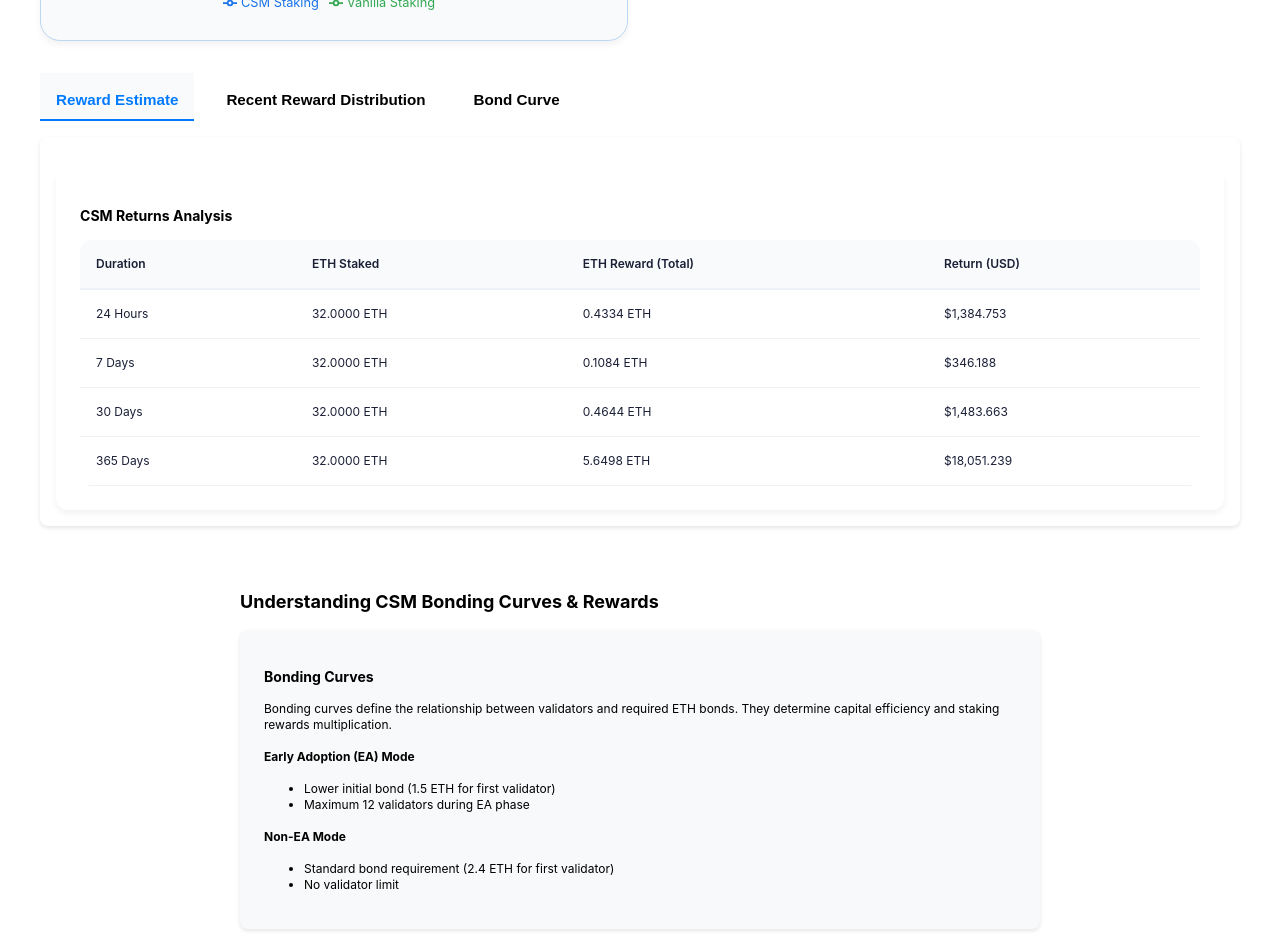
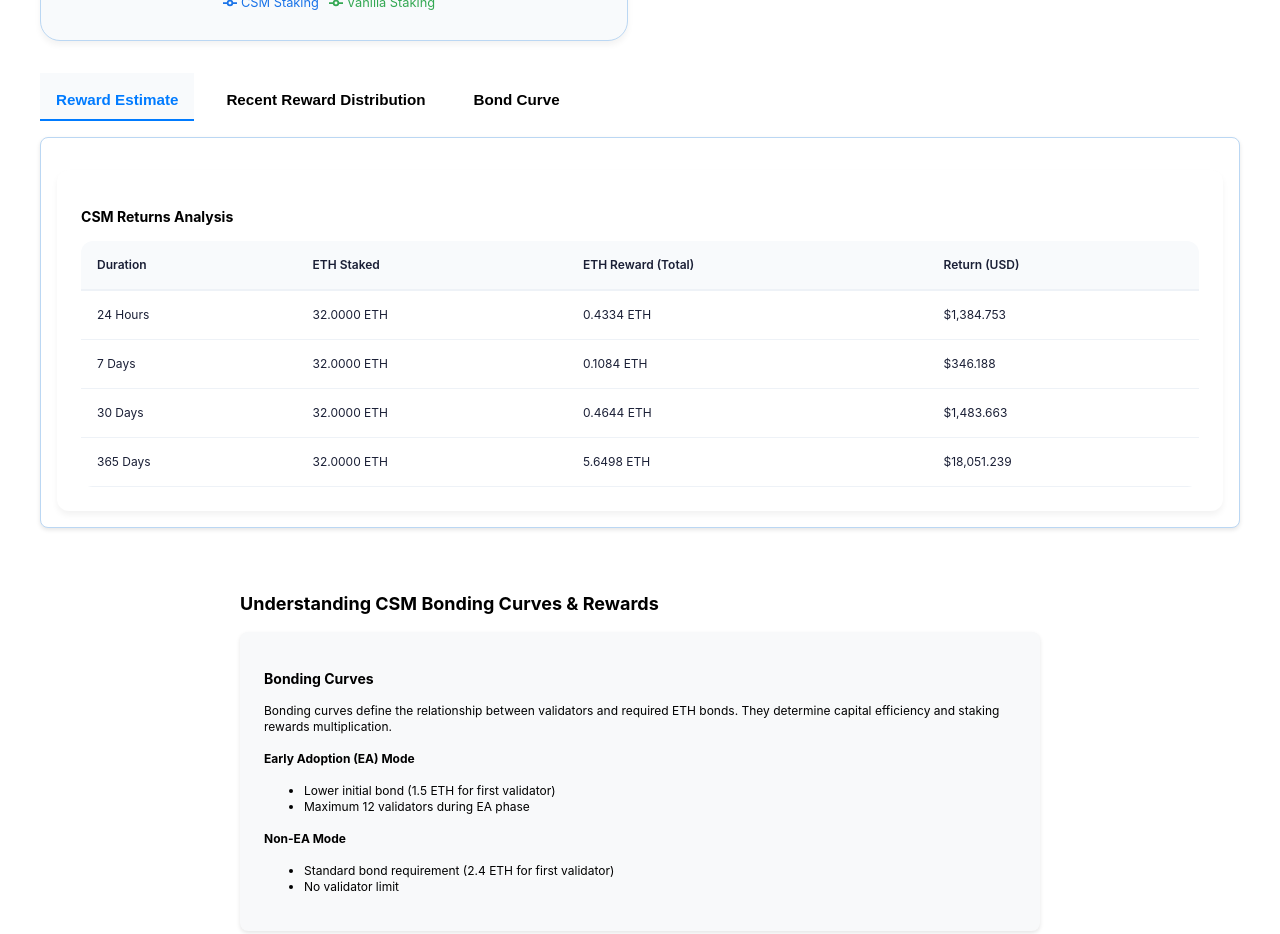
Before and after one commit to kayvee-x/lido-csm, a React (Create React App) app: page / in a window 1280 px wide. Shown: the part 1200-2134 px from the top of the page. Built offline with nearby package versions, Linux system fonts and the light colour scheme; no server answers.

Commit message:
styling update

```diff
--- a/src/app.css
+++ b/src/app.css
@@ -342,6 +342,7 @@ select:focus {
 }
 
 .table-content {
+  border: 1px solid #bbd7f3;
   background: white;
   border-radius: 8px;
   padding: 1rem;
```
